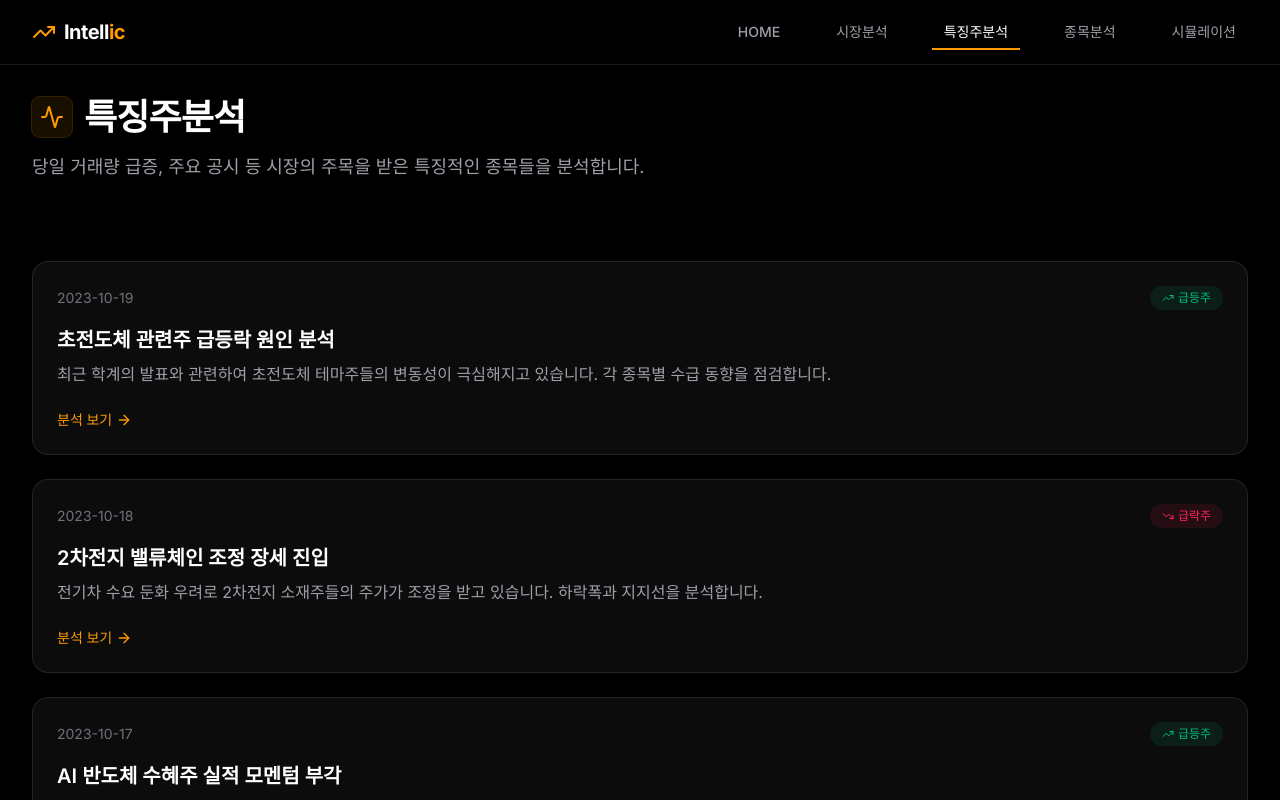
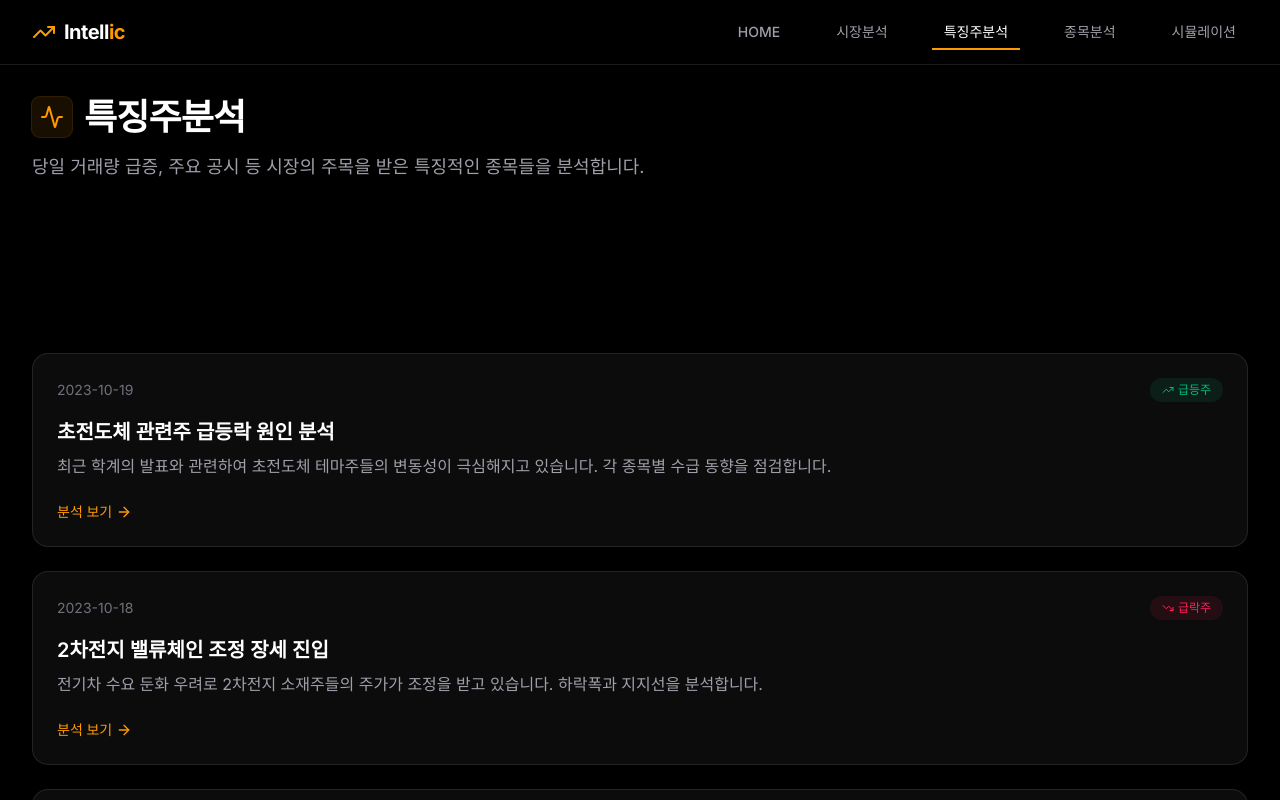
Before and after one commit to doitnow-1012/Intellic, a Next.js app: page /featured-stocks in a window 1280 px wide. Shown: the top 800 px of the page. Built offline with nearby package versions, Linux system fonts and the light colour scheme.

Commit message:
fix: add minHeight to AdSense so inline display ads render properly

```diff
--- a/components/AdSense.tsx
+++ b/components/AdSense.tsx
@@ -11,15 +11,14 @@ interface AdSenseProps {
 
 export function AdSense({
   className = '',
-  slot = '',
+  slot = '4126889793',
   format = 'auto',
   responsive = true,
 }: AdSenseProps) {
-  const adRef = useRef<HTMLDivElement>(null);
+  const adRef = useRef<HTMLModElement>(null);
   const isAdPushed = useRef(false);
 
   useEffect(() => {
-    // AdSense 광고 초기화 (중복 push 방지)
     if (adRef.current && !isAdPushed.current) {
       try {
         const adsbygoogle = (window as any).adsbygoogle || [];
@@ -32,10 +31,15 @@ export function AdSense({
   }, []);
 
   return (
-    <div className={`my-8 flex w-full flex-col items-center justify-center overflow-hidden ${className}`}>
+    <div className={`my-6 w-full overflow-hidden ${className}`}>
       <ins
+        ref={adRef}
         className="adsbygoogle"
-        style={{ display: 'block' }}
+        style={{
+          display: 'block',
+          width: '100%',
+          minHeight: '100px',
+        }}
         data-ad-client="ca-pub-1491652914340377"
         data-ad-slot={slot}
         data-ad-format={format}
@@ -44,36 +48,3 @@ export function AdSense({
     </div>
   );
 }
-
-/**
- * 인피드 광고 (리스트 사이에 삽입)
- */
-export function AdSenseInFeed({ className = '', slot = '' }: { className?: string; slot?: string }) {
-  const adRef = useRef<HTMLDivElement>(null);
-  const isAdPushed = useRef(false);
-
-  useEffect(() => {
-    if (adRef.current && !isAdPushed.current) {
-      try {
-        const adsbygoogle = (window as any).adsbygoogle || [];
-        adsbygoogle.push({});
-        isAdPushed.current = true;
-      } catch (err) {
-        console.error('AdSense InFeed error:', err);
-      }
-    }
-  }, []);
-
-  return (
-    <div ref={adRef} className={`my-4 ${className}`}>
-      <ins
-        className="adsbygoogle"
-        style={{ display: 'block' }}
-        data-ad-client="ca-pub-1491652914340377"
-        data-ad-slot={slot}
-        data-ad-format="fluid"
-        data-ad-layout-key="-fb+5w+4e-db+86"
-      />
-    </div>
-  );
-}
```
